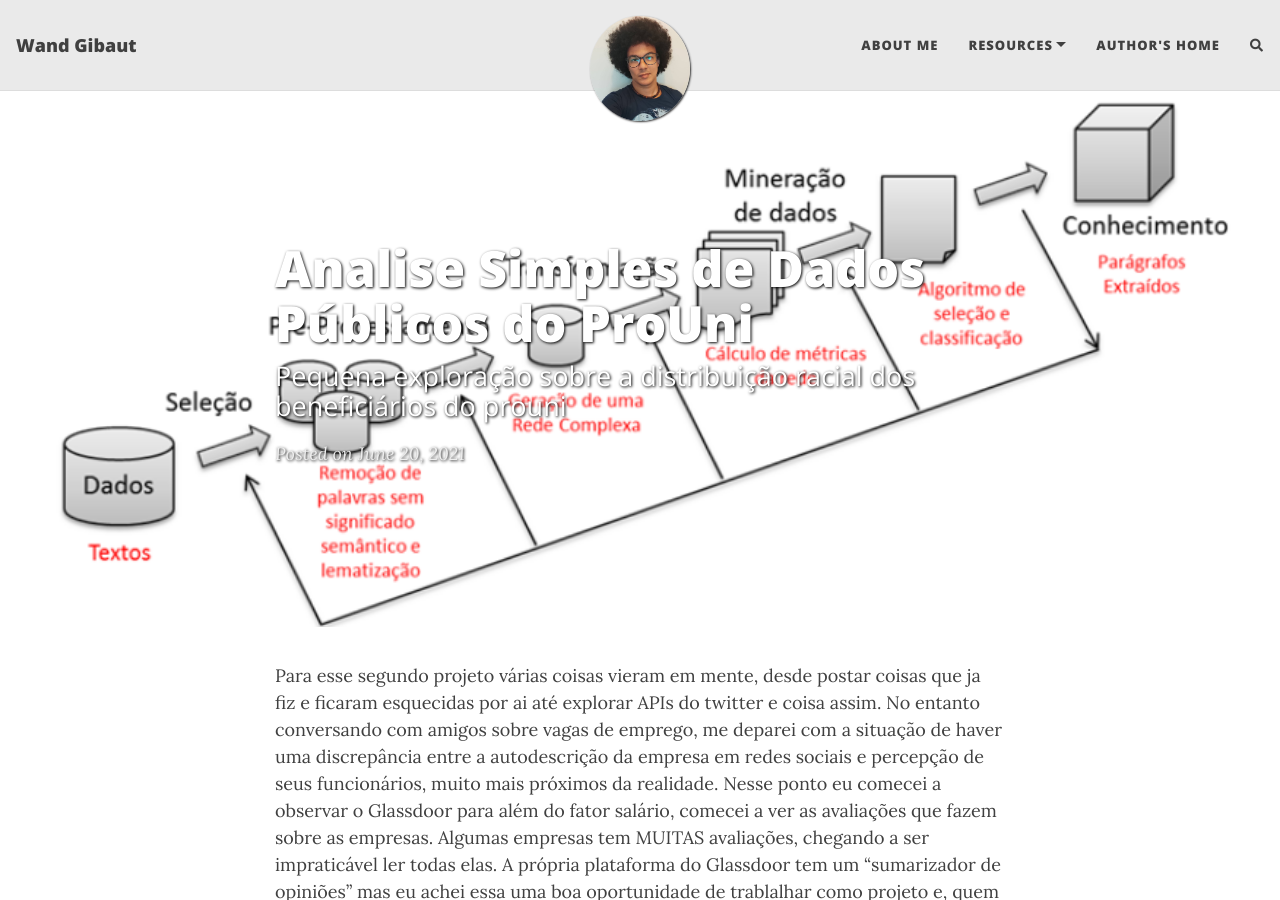
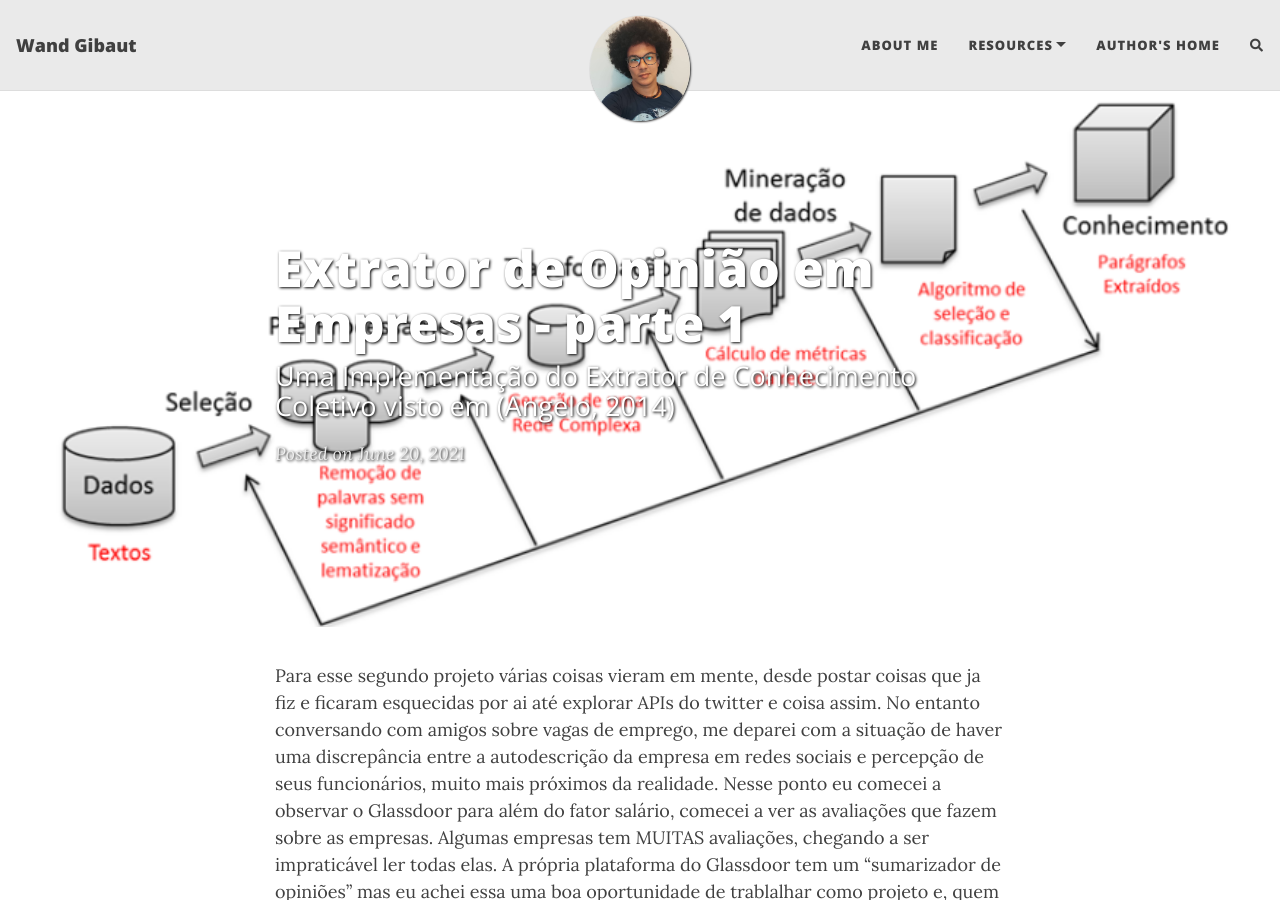
Before and after one commit to wandgibaut/wandgibaut.github.io, a Jekyll site: the page built from _posts/2021-06-20-extrator-de-opiniao-sobre-vagas-em-empresas-parte-1.md, in a window 1280 px wide and 900 px high. Built offline with Jekyll 4.4.1, drawn with Linux system fonts in a browser that asks for light colours; nearby versions of some CDN libraries; comment, search, counter and statistics services are not loaded; some of the changed text lies outside the part shown.

Commit message:
Update 2021-06-20-extrator-de-opiniao-sobre-vagas-em-empresas-parte-1.md

```diff
--- a/_posts/2021-06-20-extrator-de-opiniao-sobre-vagas-em-empresas-parte-1.md
+++ b/_posts/2021-06-20-extrator-de-opiniao-sobre-vagas-em-empresas-parte-1.md
@@ -1,16 +1,12 @@
 ---
 layout: post
-title: Analise Simples de Dados Públicos do ProUni
-subtitle: Pequena exploração sobre a distribuição racial dos beneficiários do prouni
+title: Extrator de Opinião em Empresas - parte 1
+subtitle: Uma Implementação do Extrator de Conhecimento Coletivo visto em (Angelo, 2014)
 cover-img: /assets/img/extrator.png
 thumbnail-img: /assets/img/extrator.png
 share-img: /assets/img/extrator.png
-tags: [dados publicos, python, dados]
+tags: [linguagem natural, python, mineracao de dados]
 ---
-
-
-
-
 
 
 Para esse segundo projeto várias coisas vieram em mente, desde postar coisas que ja fiz e ficaram esquecidas por ai até explorar APIs do twitter e coisa assim. No entanto conversando com amigos sobre vagas de emprego, me deparei com a situação de haver uma discrepância entre a autodescrição da empresa em redes sociais e percepção de seus funcionários, muito mais próximos da realidade.
```
